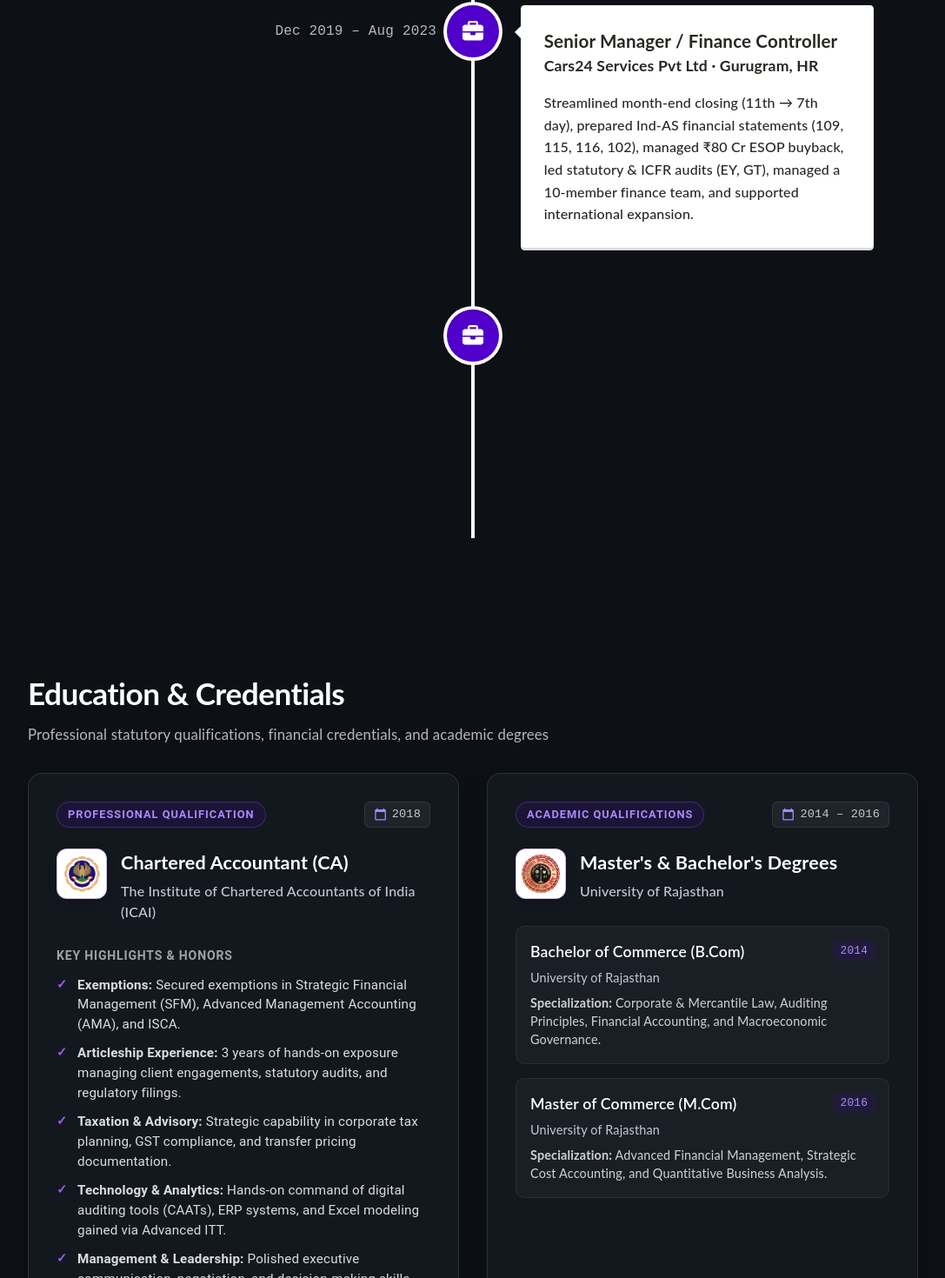
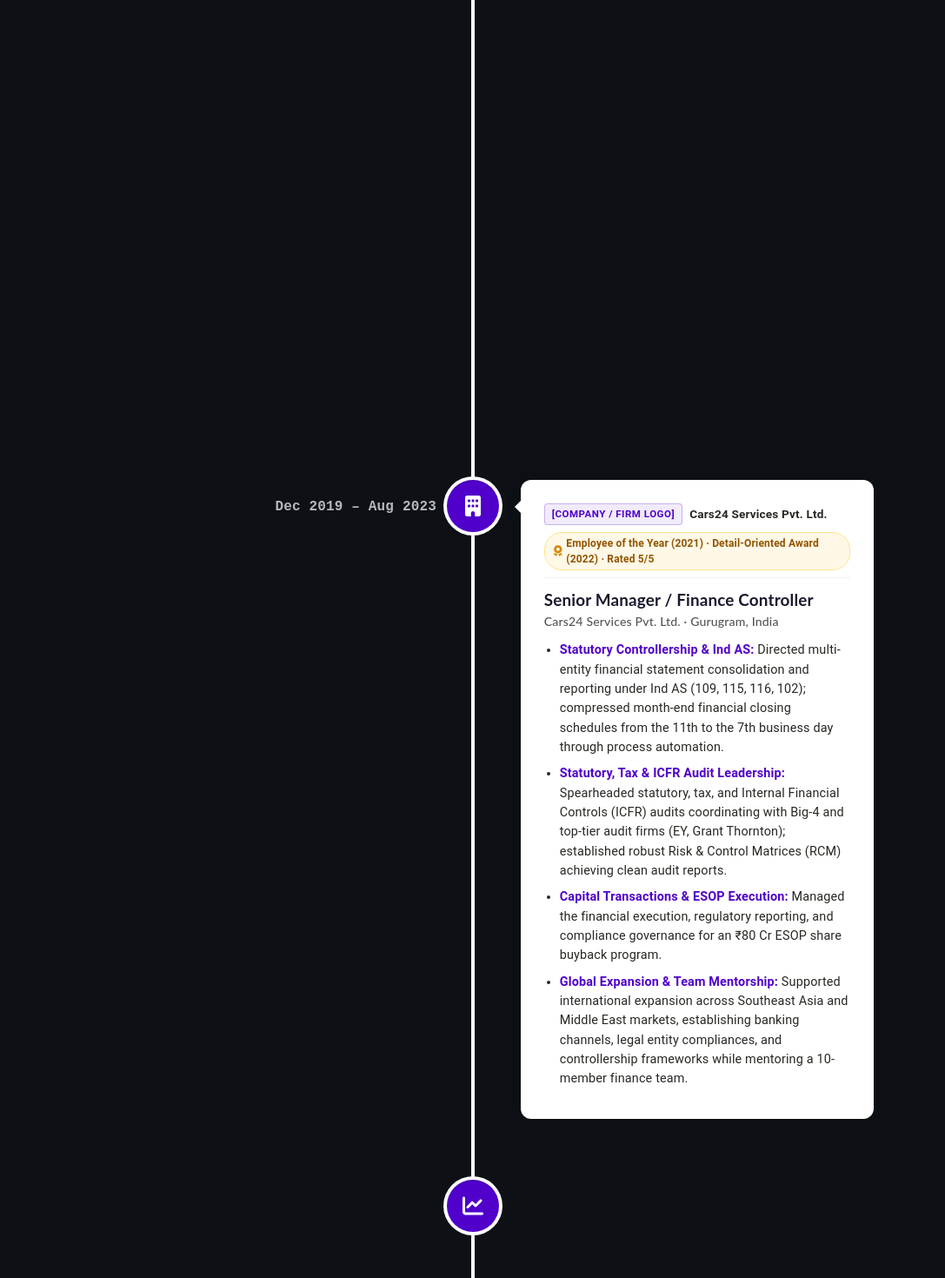
Before and after one commit to Ashishpandla07/Portfolio, a React (Create React App) app: page / in a window 1280 px wide. Shown: the part 2306-3776 px from the top of the page at 87% size, without its empty margins (96-1183 px from the left). Built offline with nearby package versions, Linux system fonts and the light colour scheme.

Commit message:
Update Professional Experience with executive career progression and LinkedIn milestones

```diff
--- a/src/assets/styles/Timeline.scss
+++ b/src/assets/styles/Timeline.scss
@@ -7,24 +7,130 @@
     color: rgb(39, 40, 34);
 }
 
+.timeline-subtitle {
+    color: #a0a0a0;
+    font-size: 1.05rem;
+    margin-top: -15px;
+    margin-bottom: 40px;
+    font-weight: 500;
+}
+
+.light-mode .timeline-subtitle {
+    color: #666;
+}
+
 .vertical-timeline-element p {
     color: rgb(39, 40, 34);
 }
 
-.vertical-timeline-element h3 {
-    color: rgb(39, 40, 34);
+.vertical-timeline-element-content {
+    border-radius: 12px !important;
+    box-shadow: 0 4px 20px rgba(0, 0, 0, 0.08) !important;
+    padding: 1.5em !important;
+    transition: transform 0.25s ease, box-shadow 0.25s ease;
+
+    &:hover {
+        transform: translateY(-2px);
+        box-shadow: 0 8px 26px rgba(80, 0, 202, 0.12) !important;
+    }
 }
 
-.vertical-timeline-element h4 {
-    color: rgb(39, 40, 34);
+.timeline-header-block {
+    display: flex;
+    flex-wrap: wrap;
+    justify-content: space-between;
+    align-items: center;
+    gap: 8px;
+    margin-bottom: 12px;
+    padding-bottom: 8px;
+    border-bottom: 1px solid #f0f0f5;
 }
 
-.vertical-timeline-element span {
-    color: rgb(39, 40, 34);
+.company-logo-tag {
+    display: inline-flex;
+    align-items: center;
+    gap: 8px;
+    flex-wrap: wrap;
+
+    .logo-placeholder-pill {
+        font-size: 0.72rem;
+        font-weight: 700;
+        text-transform: uppercase;
+        letter-spacing: 0.5px;
+        padding: 3px 8px;
+        border-radius: 4px;
+        background: rgba(80, 0, 202, 0.08);
+        color: #5000ca;
+        border: 1px solid rgba(80, 0, 202, 0.25);
+        font-family: inherit;
+    }
+
+    .company-name {
+        font-size: 0.85rem;
+        font-weight: 700;
+        color: #272822;
+        font-family: inherit;
+    }
+}
+
+.career-progression-badge {
+    display: inline-flex;
+    align-items: center;
+    gap: 5px;
+    font-size: 0.75rem;
+    font-weight: 600;
+    color: #925400;
+    background: #fff8e6;
+    border: 1px solid #ffe58f;
+    padding: 3px 10px;
+    border-radius: 20px;
+
+    svg {
+        color: #d48806;
+        font-size: 0.8rem;
+    }
+}
+
+.vertical-timeline-element h3.vertical-timeline-element-title {
+    color: #1a1a2e;
+    font-size: 1.18rem;
+    font-weight: 700;
+    margin: 4px 0 2px 0;
+    line-height: 1.35;
+}
+
+.vertical-timeline-element h4.vertical-timeline-element-subtitle {
+    color: #555;
+    font-size: 0.88rem;
+    font-weight: 500;
+    margin-bottom: 10px;
+}
+
+.vertical-timeline-element ul {
+    margin: 12px 0 0 0;
+    padding-left: 18px;
+    text-align: left;
+
+    li {
+        color: #272822;
+        font-size: 0.90rem;
+        line-height: 1.55;
+        margin-bottom: 8px;
+
+        strong {
+            color: #5000ca;
+            font-weight: 700;
+        }
+    }
 }
 
 .vertical-timeline-element .vertical-timeline-element-date {
     color: white;
+    font-weight: 600;
+}
+
+.light-mode .vertical-timeline-element .vertical-timeline-element-date {
+    color: #272822;
 }
 
 .svg-inline--fa {
@@ -33,6 +139,14 @@
 
 @media screen and (max-width: 1170px) {
     .vertical-timeline-element .vertical-timeline-element-date {
-        color: rgb(39, 40, 34);
+        color: #272822 !important;
+        font-weight: 700;
+        margin-bottom: 8px;
+    }
+
+    .timeline-header-block {
+        flex-direction: column;
+        align-items: flex-start;
+        gap: 6px;
     }
 }
--- a/src/components/Timeline.tsx
+++ b/src/components/Timeline.tsx
@@ -1,54 +1,165 @@
 import React from "react";
-import '@fortawesome/free-regular-svg-icons'
+import '@fortawesome/free-regular-svg-icons';
 import { FontAwesomeIcon } from '@fortawesome/react-fontawesome';
-import { faBriefcase } from '@fortawesome/free-solid-svg-icons';
+import { faBriefcase, faBuilding, faChartLine, faAward, faTrophy, faStar } from '@fortawesome/free-solid-svg-icons';
 import { VerticalTimeline, VerticalTimelineElement }  from 'react-vertical-timeline-component';
 import 'react-vertical-timeline-component/style.min.css';
-import '../assets/styles/Timeline.scss'
+import '../assets/styles/Timeline.scss';
 
 function Timeline() {
   return (
     <div id="history">
       <div className="items-container">
         <h1>Career History</h1>
+        <p className="timeline-subtitle">Chartered Accountant & Finance Leader · Track Record of Strategic FP&A, Controllership & Value Creation</p>
         <VerticalTimeline>
+          {/* Role 1: Cargo Partner Logistics */}
           <VerticalTimelineElement
             className="vertical-timeline-element--work"
             contentStyle={{ background: 'white', color: 'rgb(39, 40, 34)' }}
-            contentArrowStyle={{ borderRight: '7px solid  white' }}
+            contentArrowStyle={{ borderRight: '7px solid white' }}
             date="Aug 2023 – Present"
-            iconStyle={{ background: '#5000ca', color: 'rgb(39, 40, 34)' }}
+            iconStyle={{ background: '#5000ca', color: '#fff' }}
             icon={<FontAwesomeIcon icon={faBriefcase} />}
           >
+            <div className="timeline-header-block">
+              <div className="company-logo-tag">
+                <span className="logo-placeholder-pill">[Company / Firm Logo]</span>
+                <span className="company-name">Cargo Partner Logistics India Pvt. Ltd.</span>
+              </div>
+              <div className="career-progression-badge">
+                <FontAwesomeIcon icon={faTrophy} /> GEM Award (2024 & 2025) · Top Support Function Award
+              </div>
+            </div>
+
             <h3 className="vertical-timeline-element-title">Senior Manager – Controlling / Business Finance (India Lead)</h3>
-            <h4 className="vertical-timeline-element-subtitle">Cargo Partner Logistics India Pvt Ltd (Nippon Express) · Gurugram, HR</h4>
-            <p>
-              Led annual budgets & rolling forecasts, developed MIS dashboards (Budget vs. Actual, KPI trackers), drove cost optimization saving ~₹50 Lacs annually, turned ~75% of profit centers profitable, and boosted operational productivity by 20%.
-            </p>
+            <h4 className="vertical-timeline-element-subtitle">Subsidiary of Nippon Express Group · Gurugram, India</h4>
+
+            <ul>
+              <li>
+                <strong>Strategic FP&A & Corporate Forecasting:</strong> Orchestrated comprehensive Annual Operating Plans (AOP) and dynamic rolling forecasts across business units; developed variance analysis frameworks delivering real-time operating metrics and actionable insights to senior leadership.
+              </li>
+              <li>
+                <strong>Profitability Turnaround & Commercial ROI:</strong> Engineered profitability turnaround programs across decentralized logistics branches, converting ~75% of profit centers into profitable units, boosting operational productivity by 20%, and scaling ROI from 1x to 2x.
+              </li>
+              <li>
+                <strong>Cost Governance & Working Capital:</strong> Spearheaded strategic cost-control initiatives across cost centers, eliminating operational leakages to unlock ₹50+ Lacs in annual recurring savings while optimizing P2P and O2C cycles to strengthen liquidity.
+              </li>
+              <li>
+                <strong>Enterprise Business Intelligence & MIS:</strong> Architected automated BI reporting models and executive dashboards (Budget vs. Actual, Sales Rankings, Volume/Yield trackers) using SAP and Power BI for data-driven executive decision-making.
+              </li>
+            </ul>
           </VerticalTimelineElement>
+
+          {/* Role 2: Cars24 Services */}
           <VerticalTimelineElement
             className="vertical-timeline-element--work"
+            contentStyle={{ background: 'white', color: 'rgb(39, 40, 34)' }}
+            contentArrowStyle={{ borderRight: '7px solid white' }}
             date="Dec 2019 – Aug 2023"
-            iconStyle={{ background: '#5000ca', color: 'rgb(39, 40, 34)' }}
+            iconStyle={{ background: '#5000ca', color: '#fff' }}
+            icon={<FontAwesomeIcon icon={faBuilding} />}
+          >
+            <div className="timeline-header-block">
+              <div className="company-logo-tag">
+                <span className="logo-placeholder-pill">[Company / Firm Logo]</span>
+                <span className="company-name">Cars24 Services Pvt. Ltd.</span>
+              </div>
+              <div className="career-progression-badge">
+                <FontAwesomeIcon icon={faAward} /> Employee of the Year (2021) · Detail-Oriented Award (2022) · Rated 5/5
+              </div>
+            </div>
+
+            <h3 className="vertical-timeline-element-title">Senior Manager / Finance Controller</h3>
+            <h4 className="vertical-timeline-element-subtitle">Cars24 Services Pvt. Ltd. · Gurugram, India</h4>
+
+            <ul>
+              <li>
+                <strong>Statutory Controllership & Ind AS:</strong> Directed multi-entity financial statement consolidation and reporting under Ind AS (109, 115, 116, 102); compressed month-end financial closing schedules from the 11th to the 7th business day through process automation.
+              </li>
+              <li>
+                <strong>Statutory, Tax & ICFR Audit Leadership:</strong> Spearheaded statutory, tax, and Internal Financial Controls (ICFR) audits coordinating with Big-4 and top-tier audit firms (EY, Grant Thornton); established robust Risk & Control Matrices (RCM) achieving clean audit reports.
+              </li>
+              <li>
+                <strong>Capital Transactions & ESOP Execution:</strong> Managed the financial execution, regulatory reporting, and compliance governance for an ₹80 Cr ESOP share buyback program.
+              </li>
+              <li>
+                <strong>Global Expansion & Team Mentorship:</strong> Supported international expansion across Southeast Asia and Middle East markets, establishing banking channels, legal entity compliances, and controllership frameworks while mentoring a 10-member finance team.
+              </li>
+            </ul>
+          </VerticalTimelineElement>
+
+          {/* Role 3: N K Jain & Co. (Audit Executive) */}
+          <VerticalTimelineElement
+            className="vertical-timeline-element--work"
+            contentStyle={{ background: 'white', color: 'rgb(39, 40, 34)' }}
+            contentArrowStyle={{ borderRight: '7px solid white' }}
+            date="Jan 2019 – Dec 2019"
+            iconStyle={{ background: '#5000ca', color: '#fff' }}
+            icon={<FontAwesomeIcon icon={faChartLine} />}
+          >
+            <div className="timeline-header-block">
+              <div className="company-logo-tag">
+                <span className="logo-placeholder-pill">[Company / Firm Logo]</span>
+                <span className="company-name">N K Jain & Co., Chartered Accountants</span>
+              </div>
+              <div className="career-progression-badge">
+                <FontAwesomeIcon icon={faStar} /> Post-Qualification Assurance & Direct/Indirect Tax Practice
+              </div>
+            </div>
+
+            <h3 className="vertical-timeline-element-title">Audit Executive</h3>
+            <h4 className="vertical-timeline-element-subtitle">N K Jain & Co., Chartered Accountants · Gurugram, India</h4>
+
+            <ul>
+              <li>
+                <strong>Internal Audits & Risk Assurance:</strong> Executed end-to-end risk-based internal audits and physical verification engagements across corporate clients, evaluating internal financial controls (IFC) and remediating control deficiencies.
+              </li>
+              <li>
+                <strong>Audit Planning & Substantive Testing:</strong> Formulated comprehensive audit programs, substantive testing procedures, and analytical reviews of financial statements in accordance with ICAI Standards on Auditing (SAs).
+              </li>
+              <li>
+                <strong>Taxation & GST Statutory Compliance:</strong> Supervised direct and indirect tax reporting, managing GST returns (GSTR-1, GSTR-3B, GSTR-9/9C) and Input Tax Credit (ITC) reconciliations with zero statutory penalty exposure.
+              </li>
+              <li>
+                <strong>Technical Advisory & Tax Research:</strong> Delivered expert technical advisory and research memoranda on complex GST disputes, corporate tax rulings, and statutory compliance defense during assessment proceedings.
+              </li>
+            </ul>
+          </VerticalTimelineElement>
+
+          {/* Role 4: N K Jain & Co. (CA Articleship) */}
+          <VerticalTimelineElement
+            className="vertical-timeline-element--work"
+            contentStyle={{ background: 'white', color: 'rgb(39, 40, 34)' }}
+            contentArrowStyle={{ borderRight: '7px solid white' }}
+            date="2015 – 2018 (3 Years)"
+            iconStyle={{ background: '#5000ca', color: '#fff' }}
             icon={<FontAwesomeIcon icon={faBriefcase} />}
           >
-            <h3 className="vertical-timeline-element-title">Senior Manager / Finance Controller</h3>
-            <h4 className="vertical-timeline-element-subtitle">Cars24 Services Pvt Ltd · Gurugram, HR</h4>
-            <p>
-              Streamlined month-end closing (11th → 7th day), prepared Ind-AS financial statements (109, 115, 116, 102), managed ₹80 Cr ESOP buyback, led statutory & ICFR audits (EY, GT), managed a 10-member finance team, and supported international expansion.
-            </p>
-          </VerticalTimelineElement>
-          <VerticalTimelineElement
-            className="vertical-timeline-element--work"
-            date="Jan 2019 – Dec 2019"
-            iconStyle={{ background: '#5000ca', color: 'rgb(39, 40, 34)' }}
-            icon={<FontAwesomeIcon icon={faBriefcase} />}
-          >
-            <h3 className="vertical-timeline-element-title">Audit Executive</h3>
-            <h4 className="vertical-timeline-element-subtitle">N K Jain & Co. · Gurugram, HR</h4>
-            <p>
-              Conducted end-to-end internal audits, designed audit plans and testing procedures, led GST compliance & filings, and provided advisory on GST laws for clients.
-            </p>
+            <div className="timeline-header-block">
+              <div className="company-logo-tag">
+                <span className="logo-placeholder-pill">[Company / Firm Logo]</span>
+                <span className="company-name">N K Jain & Co., Chartered Accountants</span>
+              </div>
+              <div className="career-progression-badge">
+                <FontAwesomeIcon icon={faStar} /> ICAI 3-Year Articleship · Statutory & Tax Audits
+              </div>
+            </div>
+
+            <h3 className="vertical-timeline-element-title">Chartered Accountant Trainee (Articleship)</h3>
+            <h4 className="vertical-timeline-element-subtitle">N K Jain & Co., Chartered Accountants · Delhi NCR, India</h4>
+
+            <ul>
+              <li>
+                <strong>Statutory & Tax Audits:</strong> Managed statutory audits under the Companies Act, 2013 and prepared Tax Audit Reports under Section 44AB (Form 3CD) across manufacturing and trading entities.
+              </li>
+              <li>
+                <strong>CAATs & Ledger Verification:</strong> Utilized Computer-Assisted Audit Techniques (CAATs) and analytical procedures to verify internal controls, journal vouchers, vendor reconciliations, and bank statements.
+              </li>
+              <li>
+                <strong>Statutory Filings & Due Diligence:</strong> Managed TDS/TCS filings, corporate secretarial documentation (ROC filings), and vendor invoicing compliance, establishing deep foundational expertise across statutory accounting standards.
+              </li>
+            </ul>
           </VerticalTimelineElement>
         </VerticalTimeline>
       </div>
```
